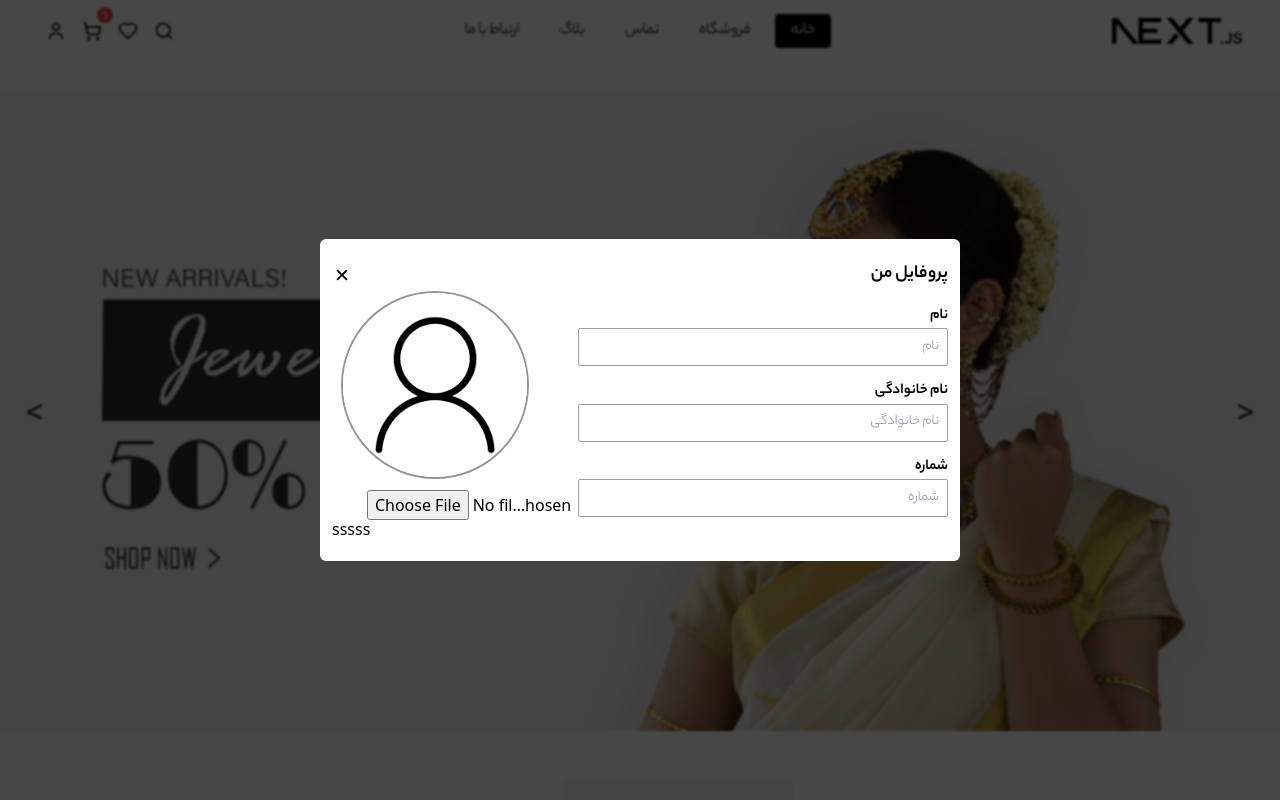
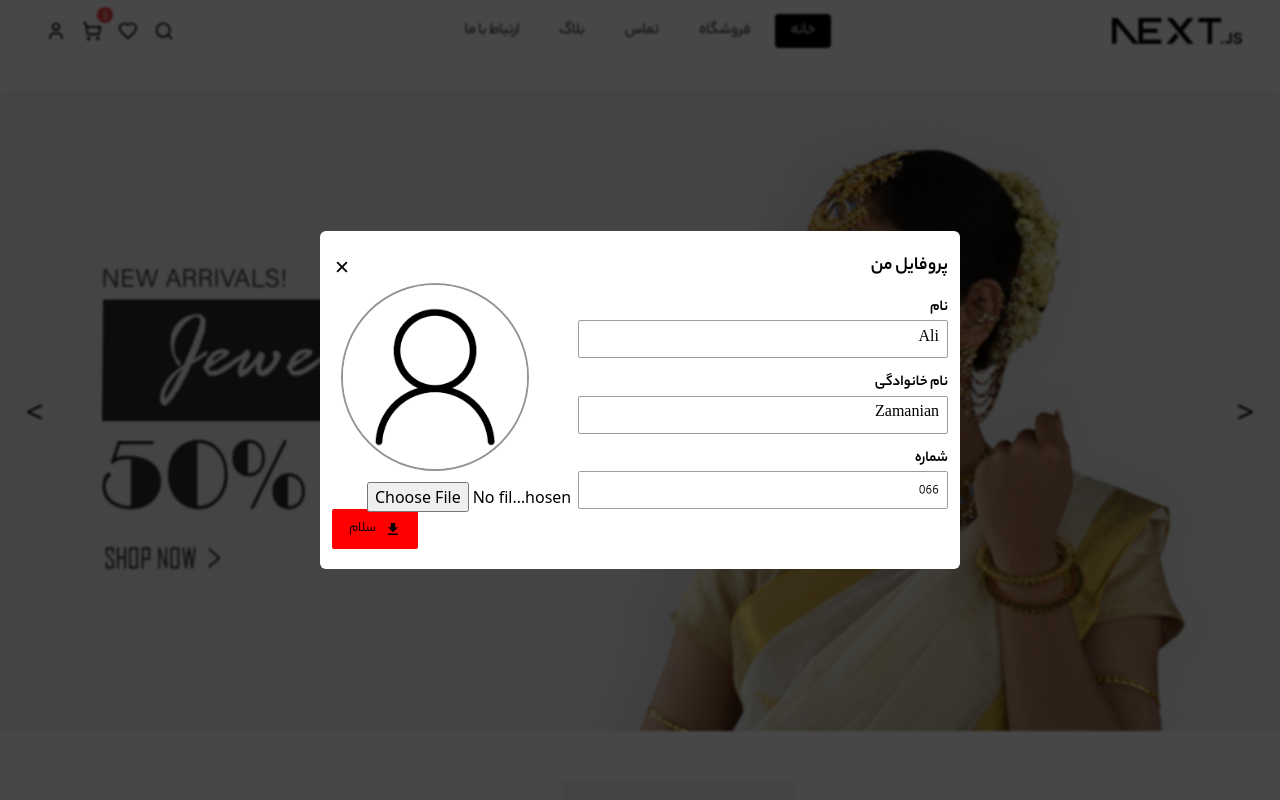
Before and after one commit to alizamanian79/Ecommerce, a Next.js app in the folder client/: page / in a window 1280 px wide. Shown: the top 800 px of the page. Built offline with nearby package versions, Linux system fonts and the light colour scheme.

Commit message:
form fixed

```diff
--- /dev/null
+++ b/client/src/components/GlobalComponents/Button/Button.tsx
@@ -0,0 +1,42 @@
+import React, { useState } from "react";
+import { CiSaveDown2 } from "react-icons/ci";
+import { FaCheck } from "react-icons/fa";
+import { IoClose } from "react-icons/io5";
+import { IoMdDownload } from "react-icons/io";
+
+function Button() {
+  const [text, setText] = useState("سلام");
+  const [iconSelected, setIconSelected] = useState("download");
+
+  const icons = [
+    { name: "save", value: CiSaveDown2 },
+    { name: "download", value: IoMdDownload },
+    { name: "cancel", value: IoClose },
+    { name: "check", value: FaCheck },
+  ];
+
+  const handleIcon = () => {
+    const selectedIcon = icons.find((icon) => icon.name === iconSelected);
+    return selectedIcon ? selectedIcon.value : null;
+  };
+
+  const IconComponent = handleIcon();
+
+  return (
+    <button
+      className={`
+        w-14 h-[auto]
+
+        px-2 py-2
+        font-[yekanBakht]
+        rounded-sm
+        bg-red flex justify-evenly items-center`}
+      style={{ direction: `ltr` }}
+    >
+      <p>{text}</p>
+      <span>{IconComponent && <IconComponent />}</span>
+    </button>
+  );
+}
+
+export default Button;
--- a/client/src/components/ModalComponents/ProfileComponents/Form.tsx
+++ b/client/src/components/ModalComponents/ProfileComponents/Form.tsx
@@ -1,18 +1,16 @@
 import React, { useState } from "react";
 
 interface MyFormProps {
-  labels?: string[] | string,
-  callBack:any
+  labels?: string[] | string;
+  callBack: any;
+  fillData: any;
 }
 
-
-
-
-const MyForm: React.FC<MyFormProps> = ({ labels,callBack }) => {
-  const [formData, setFormData] = useState<any>({
-    name: {label: "نام", value: "" },
-    lastName: {label: "نام خانوادگی", value: "" },
-    number: {label: "شماره", value: "" },
+const MyForm: React.FC<MyFormProps> = ({ labels, callBack, fillData }) => {
+  const [formData, setFormData] = useState({
+    name: { label: "نام", value: fillData.name || "" },
+    lastName: { label: "نام خانوادگی", value: fillData.lastName || "" },
+    phone: { label: "شماره", value: fillData.phone || "" },
   });
 
   const handleChange = (e: React.ChangeEvent<HTMLInputElement>) => {
@@ -21,23 +19,9 @@ const MyForm: React.FC<MyFormProps> = ({ labels,callBack }) => {
       ...prevData,
       [name]: { ...prevData[name], value: value },
     }));
-    handleSender
   };
 
-
-  const handleSender = () => {
-    const arr = []
-
-    for (const key in formData) {
-      console.log(`${key}: ${formData[key].label} - ${formData[key].value}`);
-      arr.push({ [formData[key].title]: formData[key].value });
-    }
-
-    console.log(arr)
-}
-
-   callBack(handleSender);
-
+  callBack(formData);
 
   return (
     <div
--- a/client/src/components/ModalComponents/ProfileComponents/Profile.tsx
+++ b/client/src/components/ModalComponents/ProfileComponents/Profile.tsx
@@ -2,12 +2,15 @@ import React, { useState } from "react";
 import ImageComponent from "./ImageComponent";
 import Form from "./Form";
 import { IoClose } from "react-icons/io5";
-
-
+import Button from "@/components/GlobalComponents/Button/Button";
 
 const ModalProfile: React.FC = () => {
   const [image, setImage] = useState(null);
-  const [formData, setFormData] = useState(null)
+  const [formData, setFormData] = useState<any>({
+    name: "Ali",
+    lastName: "Zamanian",
+    phone: "066",
+  });
 
   const handleCallBackImage = (data: any) => {
     setImage(data);
@@ -17,7 +20,14 @@ const ModalProfile: React.FC = () => {
   };
 
   function handleSubmit() {
-    alert(formData);
+    let arr = {
+      uImage:image,
+      uName: formData.name.value,
+      uLastName: formData.lastName.value,
+      uPhone: formData.phone.value,
+    };
+
+    console.log(arr);
   }
 
   return (
@@ -34,11 +44,10 @@ const ModalProfile: React.FC = () => {
       <div className={`w-100 h-auto bg-[#ffffff] flex flex-wrap`}>
         <ImageComponent callBack={handleCallBackImage} />
 
-        <Form callBack={handleCallBackFormData} />
-
+        <Form callBack={handleCallBackFormData} fillData={formData} />
       </div>
 
-      <button onClick={handleSubmit}>sssss</button>
+      <Button  />
 
     </div>
   );
```
